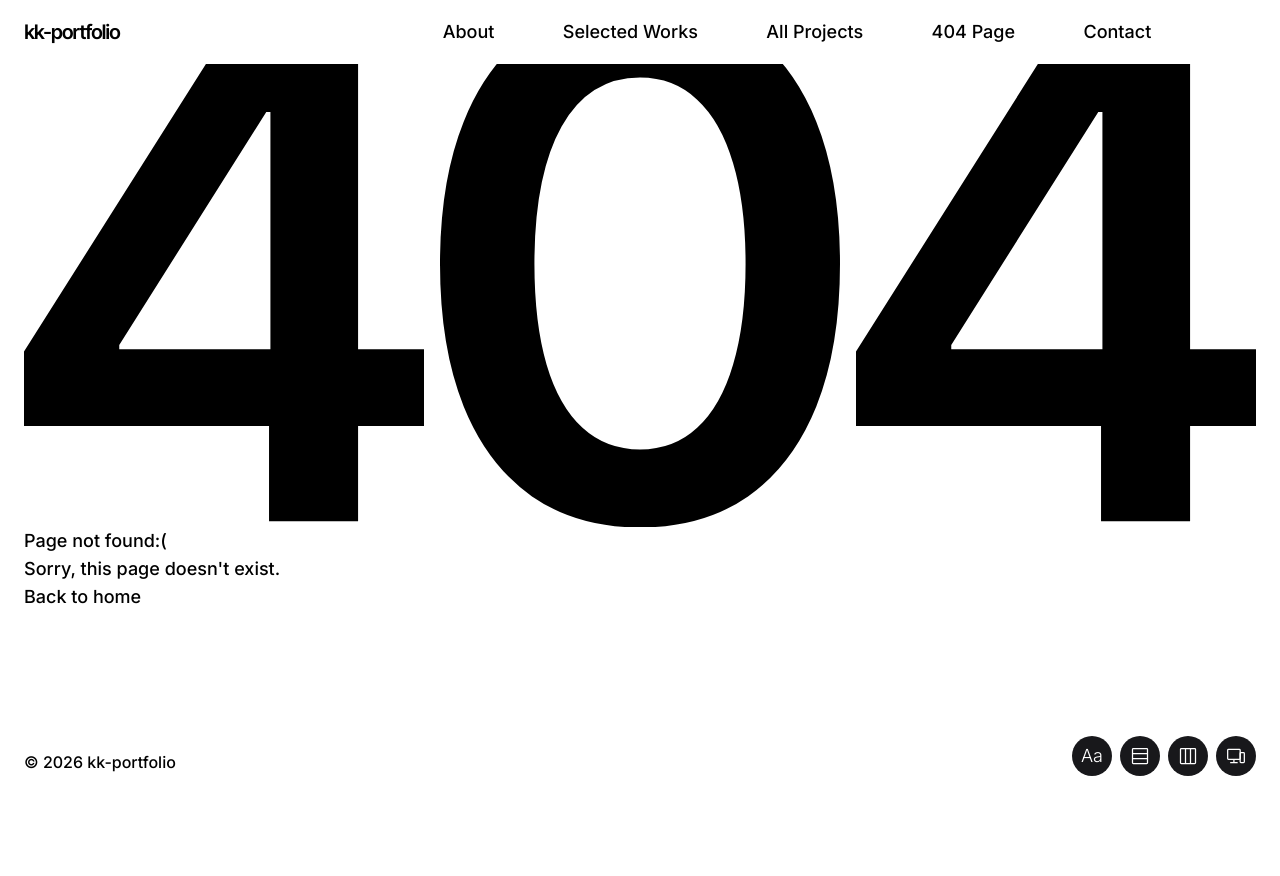
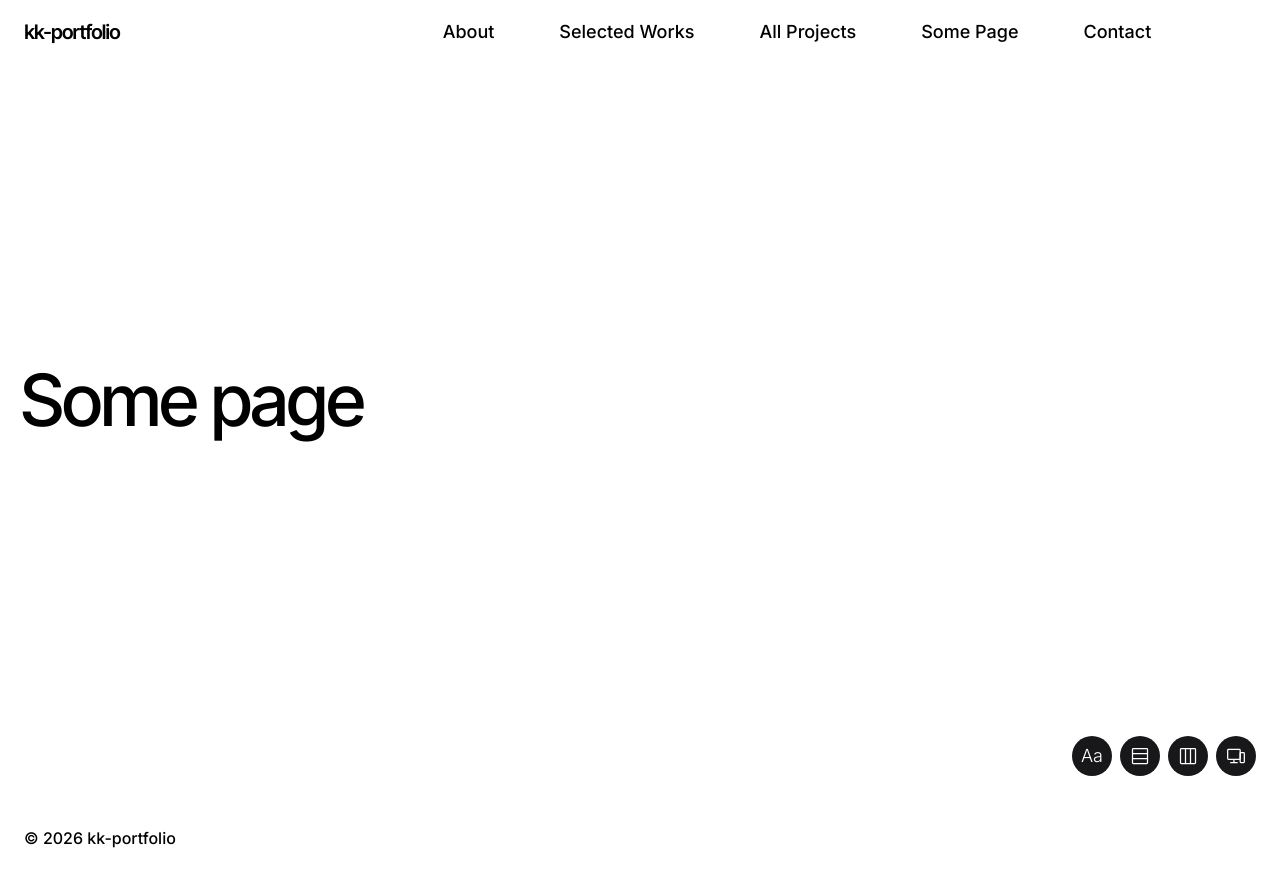
Before and after one commit to kireelsk/kk-portfolio, a Next.js app: page /some-page in a window 1280 px wide. Before the commit this address had no page. Before the commit the page ends 800 px from the top, so only its background shows below. Built offline with nearby package versions, Linux system fonts and the light colour scheme.

Commit message:
feat: add custom example page

```diff
--- a/content/website.yaml
+++ b/content/website.yaml
@@ -17,9 +17,9 @@ navigation:
     label: All Projects
     href: "/projects"
 
-  - id: 404-page
-    label: 404 Page
-    href: "/404"
+  - id: some-page
+    label: Some Page
+    href: "/some-page"
 
   - id: contact
     label: Contact
--- /dev/null
+++ b/src/app/some-page/page.tsx
@@ -0,0 +1,16 @@
+import type { Metadata } from "next";
+import { Section } from "@/components/Section";
+
+export const metadata: Metadata = {
+  title: "Some Page",
+};
+
+export default function SomeReels() {
+  return (
+    <main className="some-page">
+      <Section full>
+        <h1 className="title-main">Some page</h1>
+      </Section>
+    </main>
+  );
+}
--- a/src/styles/typography.css
+++ b/src/styles/typography.css
@@ -28,7 +28,7 @@
   }
 
   .title-main {
-    @apply text-5xl md:text-7xl;
+    @apply text-5xl md:text-7xl tracking-tight;
   }
 
   .title-heading,
```
